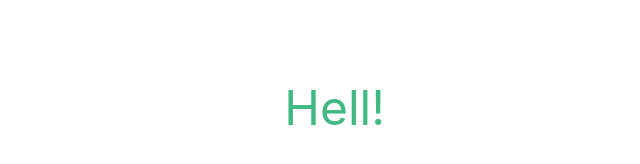
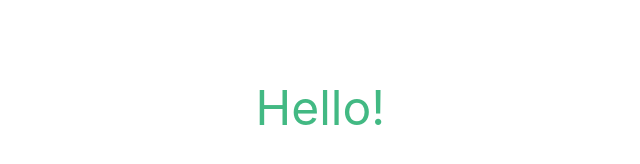
Before and after one commit to York-Solutions-LLC/civy-static-pages-deploy, a Vue app: page / in a window 1280 px wide. Shown: the part 284-448 px from the top of the page, without its empty margins (255-895 px from the left). Built offline with nearby package versions, Linux system fonts and the light colour scheme.

Commit message:
should pass/changed h1 text to original text

```diff
--- a/src/App.vue
+++ b/src/App.vue
@@ -3,7 +3,7 @@
 
 <template>
   <div class="hello">
-    <h1>Hell!</h1>
+    <h1>Hello!</h1>
   </div>
 </template>
 
```
